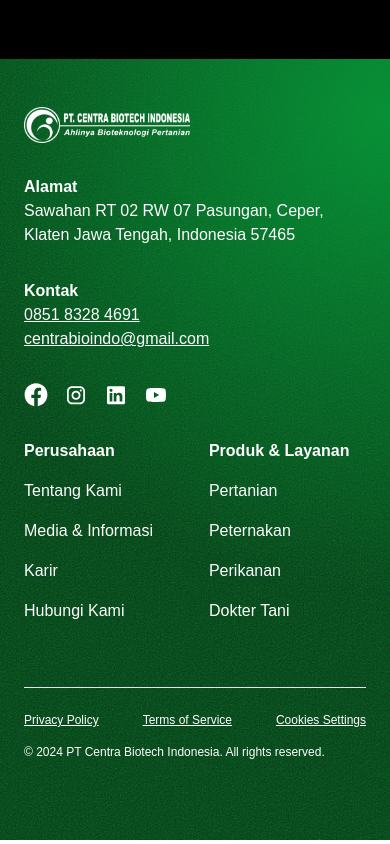
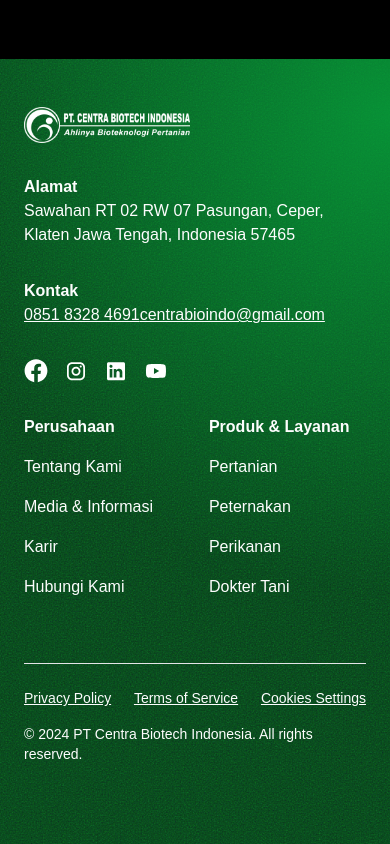
Before and after one commit to tsaqifmu/cbi-web-profile, a Next.js app: page / in a window 390 px wide. Shown: the part 1265-2109 px from the top of the page. Built offline with nearby package versions, Linux system fonts and the light colour scheme.

Commit message:
fix(footer): update contact link and font size

```diff
--- a/components/layout/footer.tsx
+++ b/components/layout/footer.tsx
@@ -75,8 +75,12 @@
             </div>
             <div>
               <h2 className="font-semibold">Kontak</h2>
-              <p className="underline">0851 8328 4691</p>
-              <p className="underline">centrabioindo@gmail.com</p>
+              <Link href="https://wa.me/6285183284691" className="underline">
+                0851 8328 4691
+              </Link>
+              <Link href="mailto:centrabioindo@gmail.com" className="underline">
+                centrabioindo@gmail.com
+              </Link>
             </div>
 
             <div className="flex gap-4">
@@ -134,18 +138,18 @@
         {/* Bottom */}
         <div className="mb-8 mt-16 md:mt-24">
           <hr />
-          <div className="mt-6 flex flex-col-reverse justify-between text-xs md:flex-row md:text-base">
+          <div className="mt-6 flex flex-col-reverse justify-between text-sm md:flex-row md:text-base">
             <p className="mt-4 md:mt-0">
               © 2024 PT Centra Biotech Indonesia. All rights reserved.
             </p>
             <div className="flex items-center justify-between md:gap-8">
-              <Link href="" className="underline">
+              <Link href="/" className="underline">
                 Privacy Policy
               </Link>
-              <Link href="" className="underline">
+              <Link href="/" className="underline">
                 Terms of Service
               </Link>
-              <Link href="" className="underline">
+              <Link href="/" className="underline">
                 Cookies Settings
               </Link>
             </div>
```
